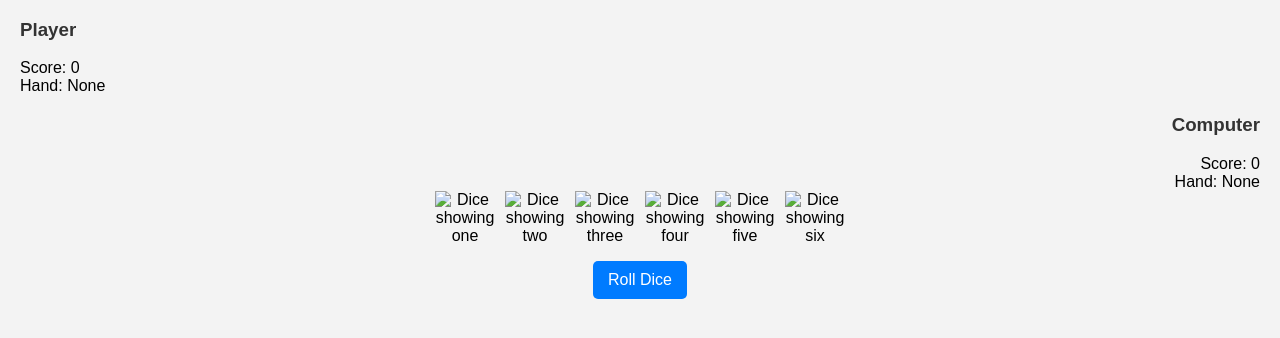
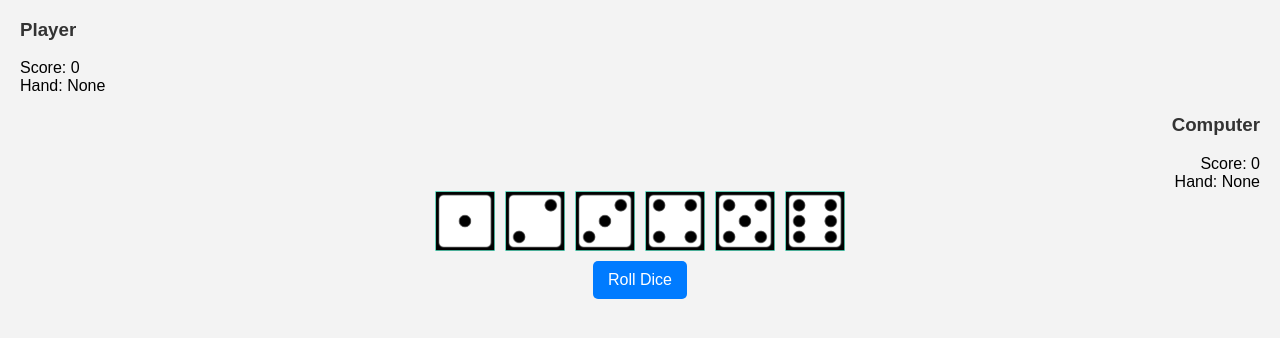
Before and after one commit to aspenos/Dice-Poker, a plain HTML site: page index.html in a window 1280 px wide. Both pictures are taken after a click on the button "Start Game". Drawn offline with Linux system fonts and the light colour scheme.

Commit message:
Dice image fix. Now showing dice on game screen

```diff
--- a/index.html
+++ b/index.html
@@ -24,12 +24,12 @@
             <div id="computerHand">Hand: None</div> <!-- Added element to display computer's hand -->
         </div>
         <div id="diceContainer">
-            <img src="dice-six-faces-one.png" alt="Dice showing one" id="dice1">
-            <img src="dice-six-faces-two.png" alt="Dice showing two" id="dice2">
-            <img src="dice-six-faces-three.png" alt="Dice showing three" id="dice3">
-            <img src="dice-six-faces-four.png" alt="Dice showing four" id="dice4">
-            <img src="dice-six-faces-five.png" alt="Dice showing five" id="dice5">
-            <img src="dice-six-faces-six.png" alt="Dice showing six" id="dice6">
+            <img src="style/dice-six-faces-one.png" alt="Dice showing one" id="dice1">
+            <img src="style/dice-six-faces-two.png" alt="Dice showing two" id="dice2">
+            <img src="style/dice-six-faces-three.png" alt="Dice showing three" id="dice3">
+            <img src="style/dice-six-faces-four.png" alt="Dice showing four" id="dice4">
+            <img src="style/dice-six-faces-five.png" alt="Dice showing five" id="dice5">
+            <img src="style/dice-six-faces-six.png" alt="Dice showing six" id="dice6">
         </div>
         <button id="rollButton">Roll Dice</button>
     </div>
```
